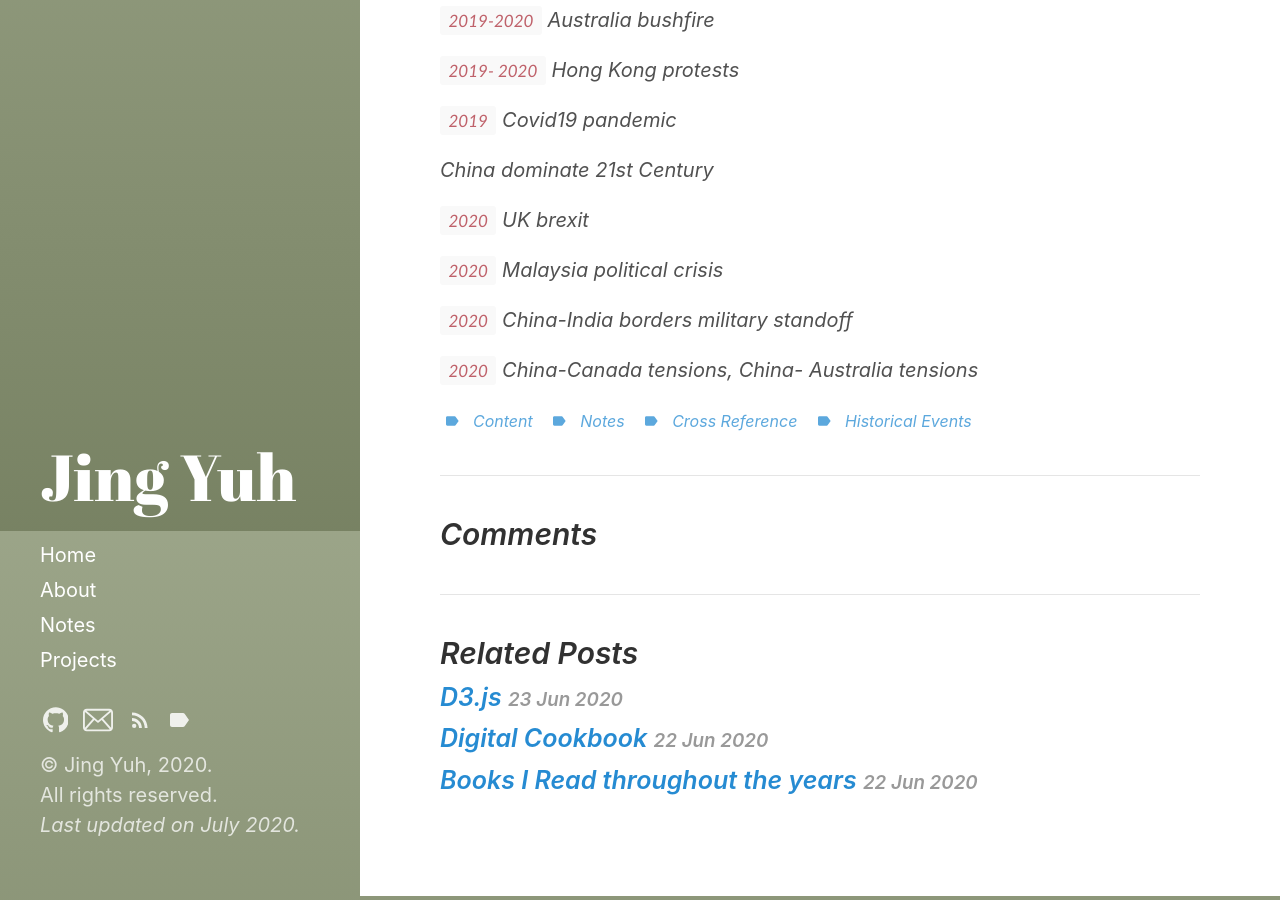
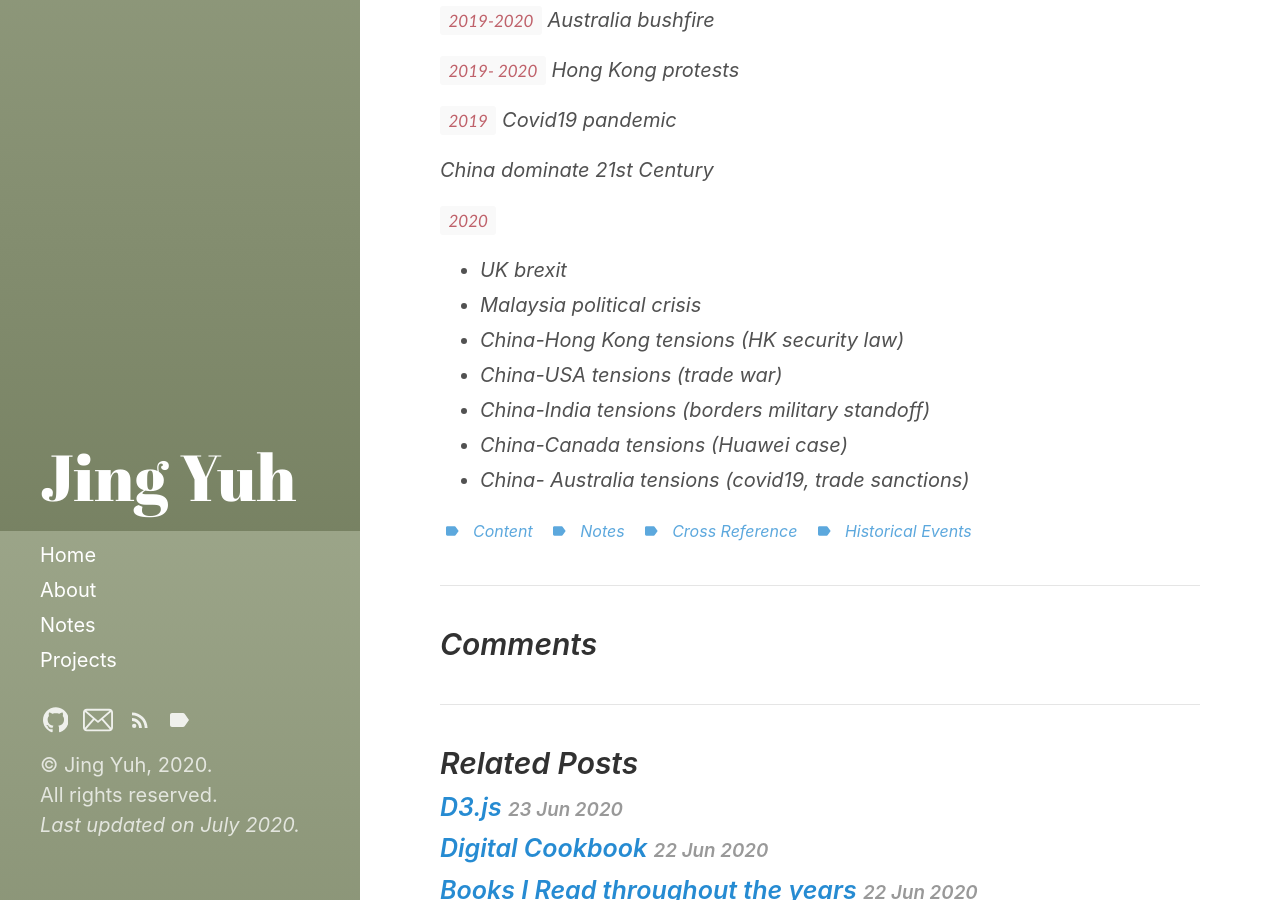
Before and after one commit to jyang123-bit/Website, a Jekyll site: the page built from _posts/2020-06-23-Notes-cross-reference-historical-events.md, in a window 1280 px wide and 900 px high, scrolled down 5769 px. Built offline with Jekyll 4.4.1, drawn with Linux system fonts in a browser that asks for light colours.

Commit message:
Update 2020-06-23-Notes-cross-reference-historical-events.md

```diff
--- a/_posts/2020-06-23-Notes-cross-reference-historical-events.md
+++ b/_posts/2020-06-23-Notes-cross-reference-historical-events.md
@@ -231,10 +231,11 @@ USA dominated 20th century
 
 China dominate 21st Century
 
-`2020` UK brexit
-
-`2020` Malaysia political crisis
-
-`2020` China-India borders military standoff
-
-`2020` China-Canada tensions, China- Australia tensions
+`2020`
+- UK brexit
+- Malaysia political crisis
+- China-Hong Kong tensions (HK security law)
+- China-USA tensions (trade war)
+- China-India tensions (borders military standoff)
+- China-Canada tensions (Huawei case)
+- China- Australia tensions (covid19, trade sanctions)
```
